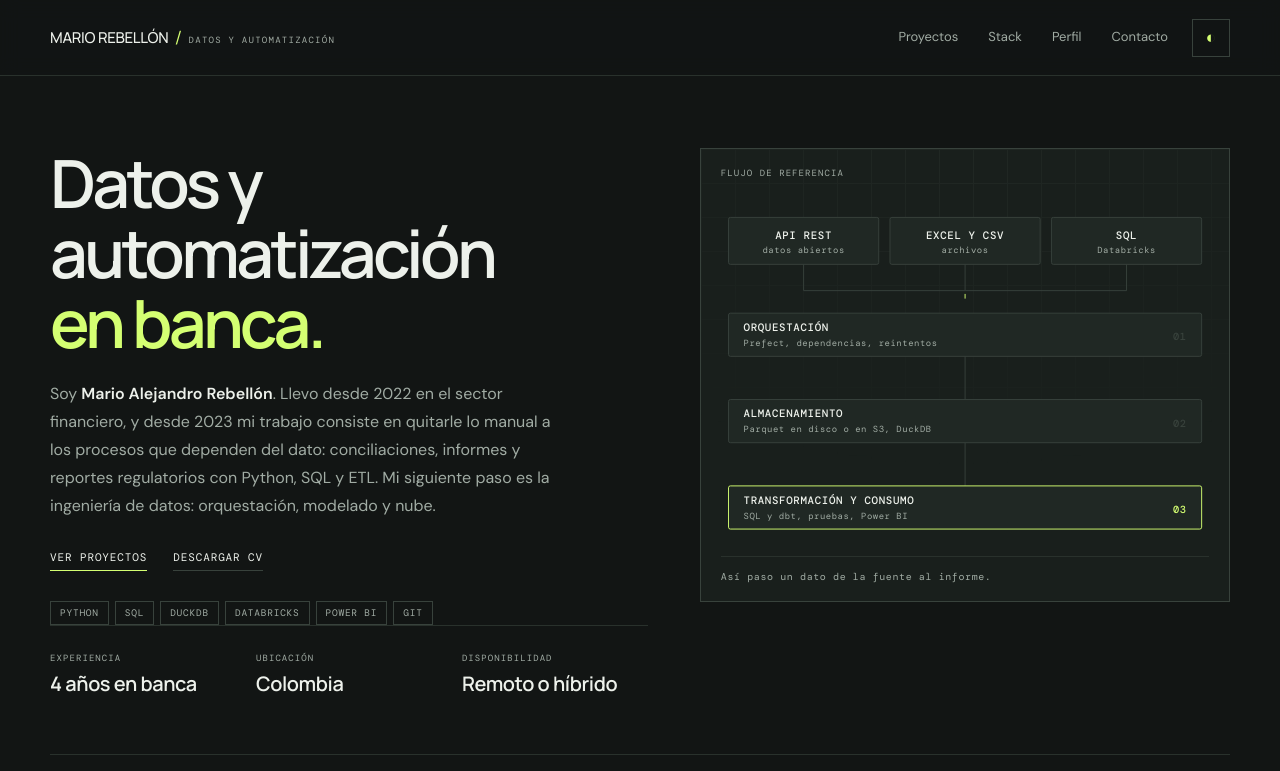
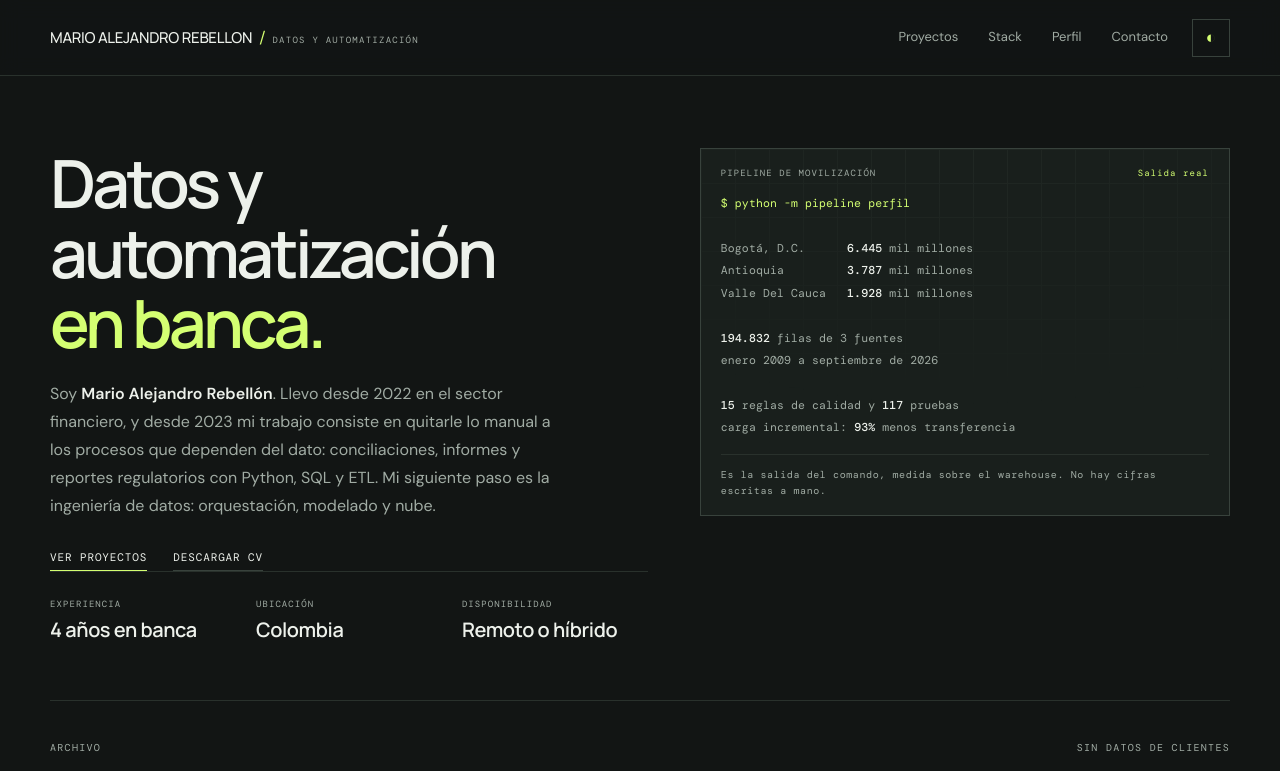
Before and after one commit to Alejandro1431/Alejandro1431.github.io, a plain HTML site: page index.html in a window 1280 px wide. Shown: the top 771 px of the page. Drawn offline with nearby package versions, Linux system fonts and the light colour scheme.

Commit message:
Portada: la salida real del pipeline en lugar del diagrama genérico
El diagrama de flujo de referencia no decía nada. Era genérico, mezclaba el trabajo
de banca con el proyecto del pipeline y colocaba la orquestación como un paso por el
que pasa el dato, cuando en realidad es lo que dispara los demás.

En su lugar va la salida de `python -m pipeline perfil`, con las cifras medidas
sobre el warehouse, la cobertura del origen y el ahorro de la carga incremental.
Es el mismo bloque que un revisor puede reproducir con un comando.

También quito la fila de etiquetas del stack de la portada: repetía seis
tecnologías que ya están completas en la sección Stack, a un clic de distancia.

```diff
--- a/index.html
+++ b/index.html
@@ -29,7 +29,7 @@
 
   <header class="folio-header">
     <a class="folio-wordmark" href="#inicio" aria-label="Inicio">
-      <span>MARIO REBELLÓN</span><b>/</b><small>DATOS Y AUTOMATIZACIÓN</small>
+      <span>MARIO ALEJANDRO REBELLON</span><b>/</b><small>DATOS Y AUTOMATIZACIÓN</small>
     </a>
     <nav class="folio-nav" id="main-nav" aria-label="Navegación principal">
       <a href="#proyectos">Proyectos</a>
@@ -58,10 +58,6 @@
             <a class="folio-link folio-link-quiet" href="cv/CV-Mario-Rebellon-2026.pdf" target="_blank" rel="noopener">Descargar CV</a>
           </div>
 
-          <ul class="folio-chips" aria-label="Stack principal">
-            <li>Python</li><li>SQL</li><li>DuckDB</li><li>Databricks</li><li>Power BI</li><li>Git</li>
-          </ul>
-
           <dl class="folio-stats">
             <div><dt>Experiencia</dt><dd>4 años en banca</dd></div>
             <div><dt>Ubicación</dt><dd>Colombia</dd></div>
@@ -69,60 +65,22 @@
           </dl>
         </div>
 
-        <aside class="folio-note" aria-label="Flujo de referencia">
-          <div class="folio-note-top"><span>FLUJO DE REFERENCIA</span></div>
+        <aside class="folio-note" aria-label="Salida real del pipeline de movilización financiera">
+          <div class="folio-note-top"><span>PIPELINE DE MOVILIZACIÓN</span><span class="folio-note-state">Salida real</span></div>
 
-          <svg class="folio-flow" viewBox="0 0 520 372" role="img" aria-label="Diagrama: orígenes de datos, orquestación, almacenamiento, transformación y consumo">
-            <g>
-              <g class="flow-node">
-                <rect x="8" y="26" width="160" height="50" rx="2"></rect>
-                <text x="88" y="49">API REST</text>
-                <text class="flow-sub" x="88" y="64">datos abiertos</text>
-              </g>
-              <g class="flow-node">
-                <rect x="180" y="26" width="160" height="50" rx="2"></rect>
-                <text x="260" y="49">EXCEL Y CSV</text>
-                <text class="flow-sub" x="260" y="64">archivos</text>
-              </g>
-              <g class="flow-node">
-                <rect x="352" y="26" width="160" height="50" rx="2"></rect>
-                <text x="432" y="49">SQL</text>
-                <text class="flow-sub" x="432" y="64">Databricks</text>
-              </g>
-            </g>
+          <pre class="folio-term"><span class="folio-term-cmd">$ python -m pipeline perfil</span>
 
-            <g class="flow-wires">
-              <path d="M88 76 V104 H260"></path>
-              <path d="M432 76 V104 H260"></path>
-              <path d="M260 76 V104"></path>
-              <path class="flow-pulse" d="M260 104 V128"></path>
-              <path d="M260 174 V220"></path>
-              <path d="M260 266 V312"></path>
-            </g>
+Bogotá, D.C.      <b>6.445</b> mil millones
+Antioquia         <b>3.787</b> mil millones
+Valle Del Cauca   <b>1.928</b> mil millones
 
-            <g class="flow-node flow-node-wide">
-              <rect x="8" y="128" width="504" height="46" rx="2"></rect>
-              <text x="24" y="147">ORQUESTACIÓN</text>
-              <text class="flow-sub" x="24" y="163">Prefect, dependencias, reintentos</text>
-              <text class="flow-tag" x="496" y="157" text-anchor="end">01</text>
-            </g>
+<b>194.832</b> filas de 3 fuentes
+enero 2009 a septiembre de 2026
 
-            <g class="flow-node flow-node-wide">
-              <rect x="8" y="220" width="504" height="46" rx="2"></rect>
-              <text x="24" y="239">ALMACENAMIENTO</text>
-              <text class="flow-sub" x="24" y="255">Parquet en disco o en S3, DuckDB</text>
-              <text class="flow-tag" x="496" y="249" text-anchor="end">02</text>
-            </g>
+<b>15</b> reglas de calidad y <b>117</b> pruebas
+carga incremental: <b>93%</b> menos transferencia</pre>
 
-            <g class="flow-node flow-node-wide flow-accent">
-              <rect x="8" y="312" width="504" height="46" rx="2"></rect>
-              <text x="24" y="331">TRANSFORMACIÓN Y CONSUMO</text>
-              <text class="flow-sub" x="24" y="347">SQL y dbt, pruebas, Power BI</text>
-              <text class="flow-tag" x="496" y="341" text-anchor="end">03</text>
-            </g>
-          </svg>
-
-          <p class="folio-note-foot">Así paso un dato de la fuente al informe.</p>
+          <p class="folio-note-foot">Es la salida del comando, medida sobre el warehouse. No hay cifras escritas a mano.</p>
         </aside>
       </div>
     </section>
--- a/styles.css
+++ b/styles.css
@@ -131,12 +131,6 @@ button{font:inherit;color:inherit}
 .folio-link-quiet{border-bottom-color:var(--line)}
 .folio-link-quiet span{color:var(--muted)}
 
-.folio-chips{display:flex;flex-wrap:wrap;gap:6px;margin-top:30px}
-.folio-chips li{
-  font:400 9.5px var(--mono);letter-spacing:.08em;text-transform:uppercase;
-  border:1px solid var(--line);padding:5px 9px;color:var(--muted);
-}
-
 .folio-stats{
   display:grid;grid-template-columns:repeat(3,minmax(0,1fr));gap:20px;
   width:100%;margin-top:auto;padding-top:26px;border-top:1px solid var(--line-soft);
@@ -159,18 +153,16 @@ button{font:inherit;color:inherit}
 .folio-note-top{position:relative;display:flex;align-items:center;justify-content:space-between;gap:12px;font:400 9px var(--mono);letter-spacing:.12em;color:var(--muted)}
 .folio-note-foot{position:relative;font:400 10px/1.6 var(--mono);letter-spacing:.06em;color:var(--muted);border-top:1px solid var(--line-soft);padding-top:12px}
 
-/* diagrama de flujo (SVG) */
-.folio-flow{position:relative;width:100%;height:auto;margin:auto 0}
-.flow-node rect{fill:var(--surface-2);stroke:var(--line);stroke-width:1}
-.flow-node text{fill:var(--ink);font:500 11.5px var(--mono);letter-spacing:.06em;text-anchor:middle}
-.flow-node-wide text{text-anchor:start}
-.flow-node .flow-sub{fill:var(--muted);font:400 9.5px var(--mono)}
-.flow-node-wide .flow-tag{fill:var(--line);font:500 11px var(--mono);text-anchor:end}
-.flow-accent rect{stroke:var(--accent)}
-.flow-accent .flow-tag{fill:var(--accent)}
-.flow-wires path{fill:none;stroke:var(--line);stroke-width:1}
-.flow-wires .flow-pulse{stroke:var(--accent);stroke-dasharray:5 16;animation:pulse 2.4s linear infinite}
-@keyframes pulse{to{stroke-dashoffset:-42}}
+/* salida real del pipeline: monoespaciada y con los saltos intactos, para que se
+   lea como lo que es, la consola del proyecto */
+.folio-note-state{color:var(--accent)}
+.folio-term{
+  position:relative;margin:0;overflow-x:auto;
+  font:400 11.5px/1.95 var(--mono);letter-spacing:.01em;color:var(--muted);
+  white-space:pre;
+}
+.folio-term-cmd{color:var(--accent)}
+.folio-term b{font-weight:500}
 
 /* ---------- secciones ---------- */
 .folio-archive,.folio-stack-section,.folio-profile,.folio-contact{
@@ -381,7 +373,7 @@ button{font:inherit;color:inherit}
   .folio-case-flow{font-size:9.5px;padding:12px}
   .folio-contact-card{padding:20px}
   .folio-footer{flex-direction:column;align-items:flex-start;gap:10px}
-  .folio-flow text{font-size:12px}
+  .folio-term{font-size:10.5px;line-height:1.9}
 }
 
 @media(prefers-reduced-motion:reduce){
```
